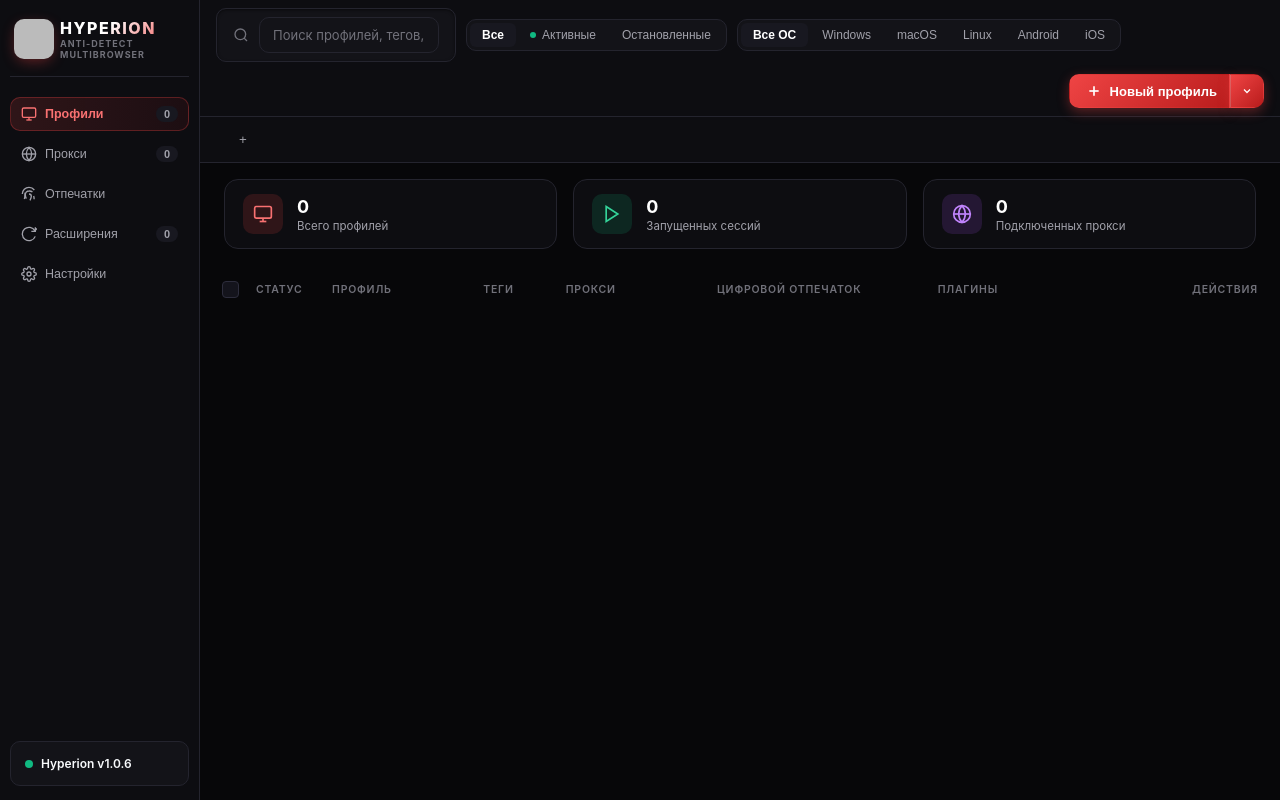
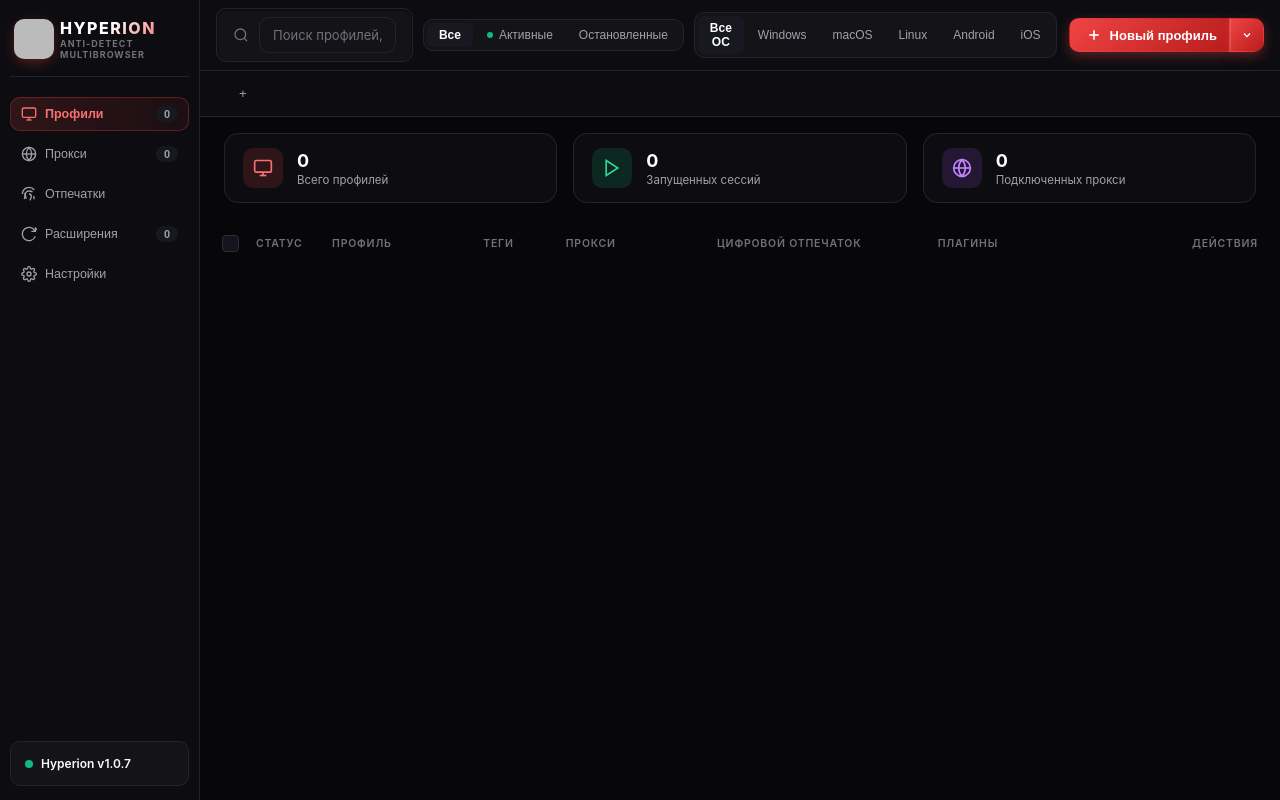
Before and after one commit to Linchevatel/hyperion-browser, an Electron app: page index.html in a window 1280 px wide. Drawn offline with Linux system fonts and the light colour scheme; no server answers; grey boxes are pictures that could not be loaded.

Commit message:
fix(extensions, ui): распаковывать .py скрипты из asar и фиксировать topbar кнопку

```diff
--- a/index.html
+++ b/index.html
@@ -73,7 +73,7 @@
       <div class="sidebar-status">
         <div class="status-indicator" id="sidebar-status-btn" style="margin-bottom: 0; cursor: pointer;" title="Открыть центр обновлений">
           <span class="status-dot pulse" id="sys-status-dot"></span>
-          <span class="status-label" id="sys-engine-name">Hyperion v1.0.6</span>
+          <span class="status-label" id="sys-engine-name">Hyperion v1.0.7</span>
         </div>
       </div>
     </aside>
@@ -469,7 +469,7 @@
             <div style="display: flex; align-items: center; justify-content: space-between; flex-wrap: wrap; gap: 16px;">
               <div>
                 <div style="font-size: 15px; font-weight: 600; color: #fff; margin-bottom: 4px;">
-                  Hyperion Browser <span style="color: var(--text-dim); font-weight: 400;" id="settings-app-version">v1.0.6</span>
+                  Hyperion Browser <span style="color: var(--text-dim); font-weight: 400;" id="settings-app-version">v1.0.7</span>
                 </div>
                 <div style="font-size: 12.5px; color: var(--text-muted);" id="settings-update-status-text">
                   Установлена актуальная версия. Проверка выполняется автоматически.
--- a/styles.css
+++ b/styles.css
@@ -246,10 +246,9 @@ body {
 
 /* TOPBAR */
 .topbar {
-  height: 64px;
-  min-height: 64px;
+  min-height: 56px;
   border-bottom: 1px solid var(--border-color);
-  padding: 0 20px;
+  padding: 8px 16px;
   display: flex;
   align-items: center;
   justify-content: space-between;
@@ -258,13 +257,21 @@ body {
   overflow: visible !important;
   position: relative;
   z-index: 50;
+  flex-wrap: nowrap;
 }
 
 .topbar-left {
   display: flex;
   align-items: center;
   gap: 10px;
-  flex-shrink: 0;
+  flex: 1 1 auto;
+  min-width: 0;
+  overflow-x: auto;
+  overflow-y: hidden;
+  scrollbar-width: none;
+}
+.topbar-left::-webkit-scrollbar {
+  display: none;
 }
 
 .search-box {
@@ -359,6 +366,8 @@ body {
   display: flex;
   align-items: center;
   gap: 10px;
+  flex-shrink: 0 !important;
+  margin-left: auto;
 }
 
 /* BUTTONS */
@@ -1843,7 +1852,7 @@ input[type="checkbox"]:not(.toggle-container input):focus-visible {
 
 /* General safe flex constraints */
 .topbar {
-  flex-wrap: wrap;
+  flex-wrap: nowrap;
   height: auto;
   min-height: 56px;
   padding: 8px 16px;
@@ -1852,12 +1861,10 @@ input[type="checkbox"]:not(.toggle-container input):focus-visible {
 .topbar-left {
   flex: 1 1 auto;
   min-width: 0;
-  flex-wrap: wrap;
 }
 
 .topbar-right {
-  flex-shrink: 0;
-  flex-wrap: wrap;
+  flex-shrink: 0 !important;
   margin-left: auto;
 }
 
```
Also changed, not shown: main.js (+24 -6 lines), package.json (+6 -2 lines).
